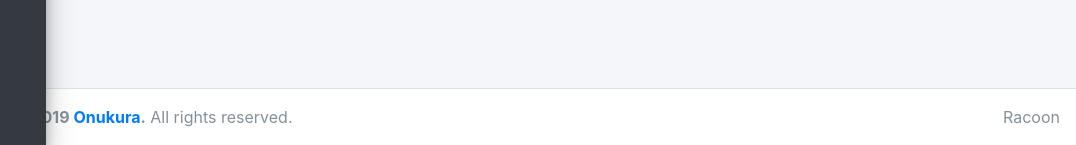
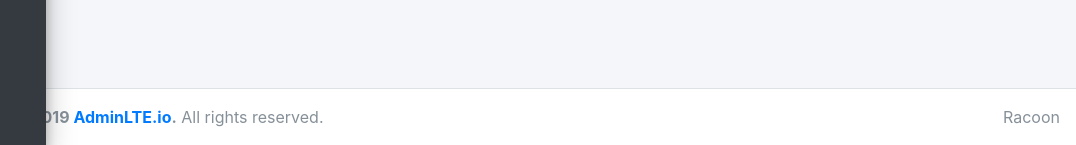
Before and after one commit to onukura/Racoon, a Flask app: page / in a window 1280 px wide. Shown: the part 655-800 px from the top of the page, without its empty margins (204-1280 px from the left). Run offline with Flask 2, Linux system fonts and the light colour scheme; parts of the project's set-up code (start-up, migrations or seed data) failed here and were passed over; some libraries are stand-ins or nearby versions; some web fonts are replaced.

Commit message:
fix template

```diff
--- a/racoon/templates/__main_footer.html
+++ b/racoon/templates/__main_footer.html
@@ -5,5 +5,5 @@
         Racoon
     </div>
     <!-- Default to the left -->
-    <strong>Copyright &copy; 2014-2019 <a href="https://adminlte.io">Onukura</a>.</strong> All rights reserved.
+    <strong>Copyright &copy; 2014-2019 <a href="https://adminlte.io">AdminLTE.io</a>.</strong> All rights reserved.
 </footer>
```
